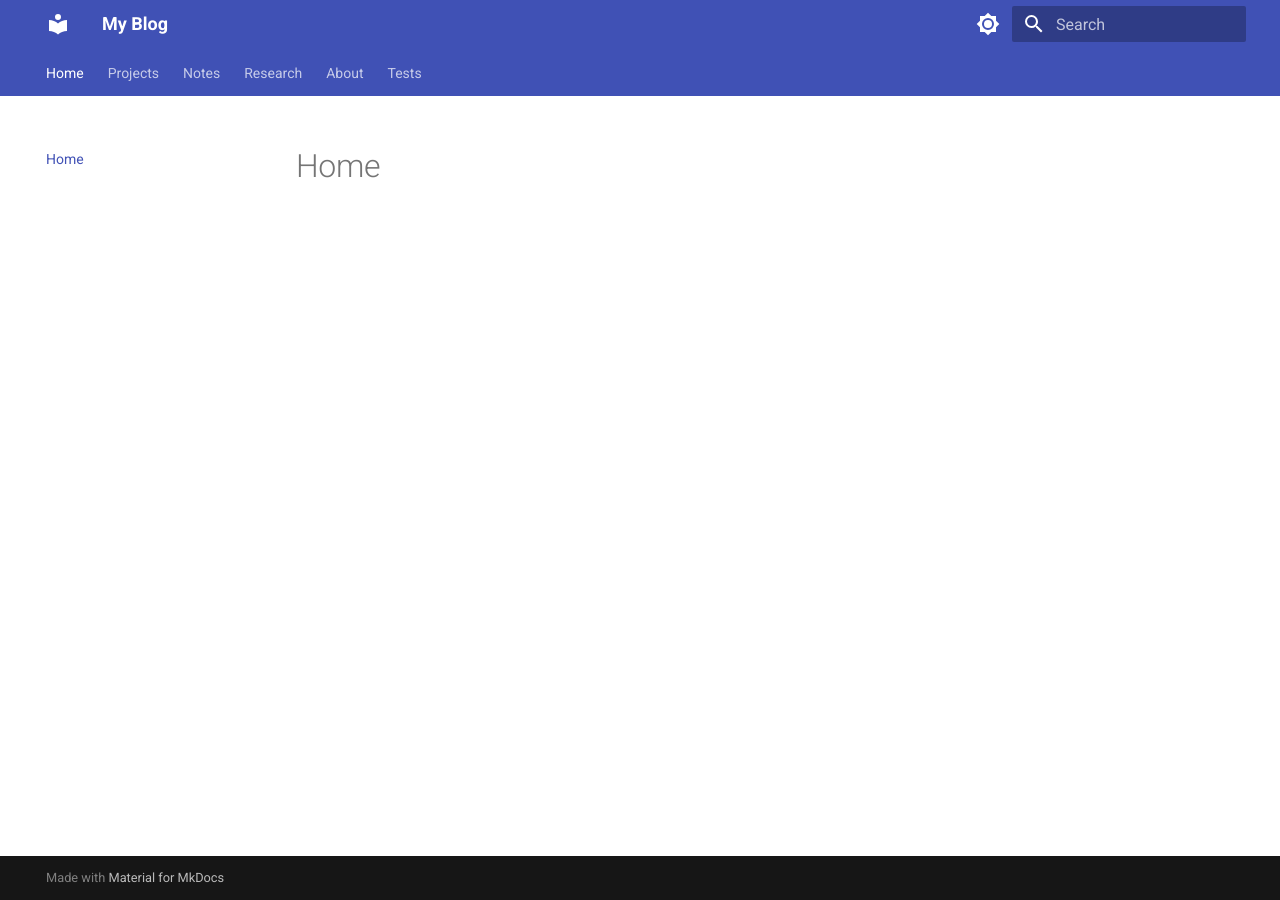
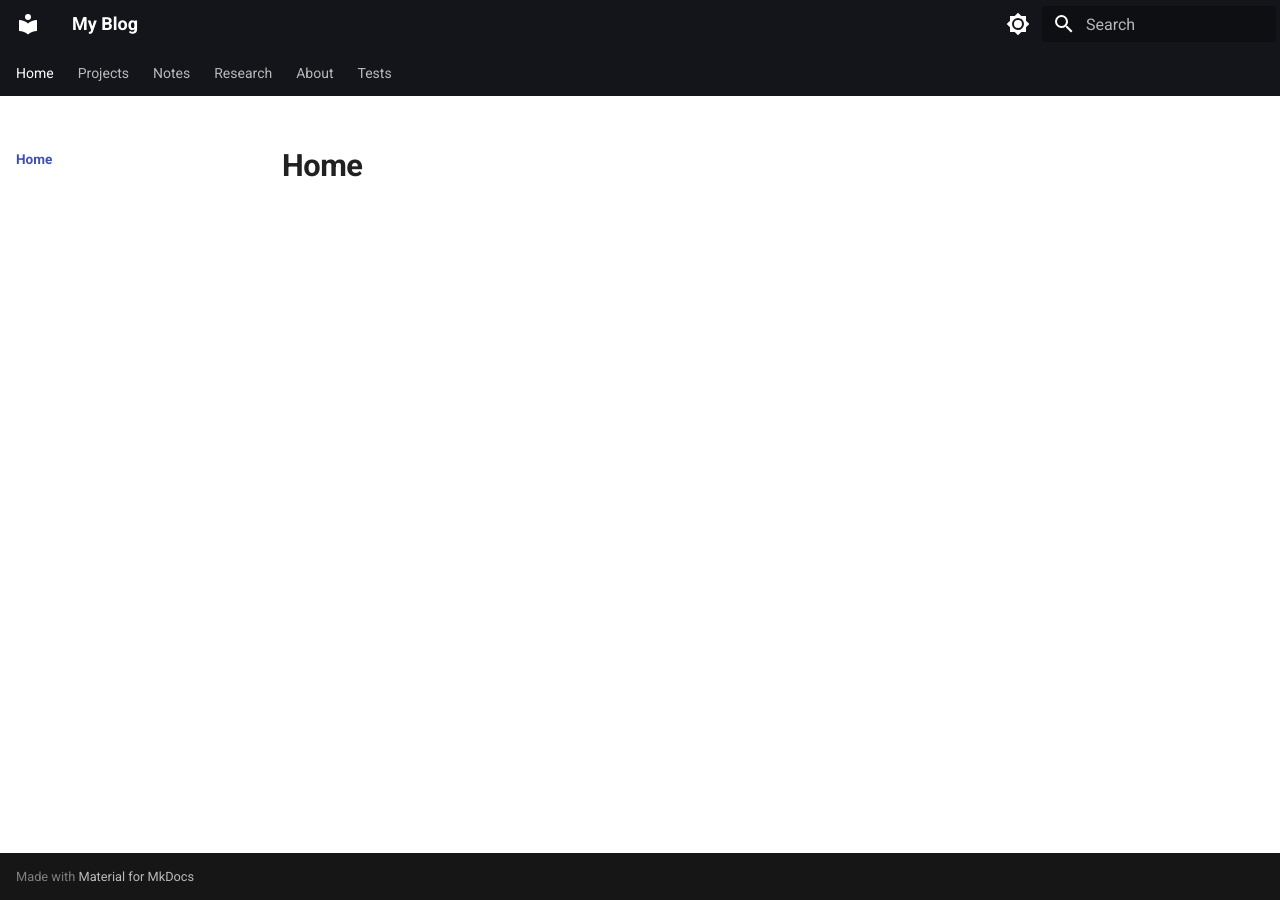
Before and after one commit to dodoaix/my-blog, an MkDocs documentation site: the page built from docs/index.md, in a window 1280 px wide. Built offline with MkDocs 1.6.1 and Material for MkDocs 9.7.7, drawn with Linux system fonts in a browser that asks for light colours.

Commit message:
style: refine research blog presentation

```diff
--- /dev/null
+++ b/docs/stylesheets/extra.css
@@ -0,0 +1,183 @@
+/* Minimal reading-oriented adjustments for research and technical writing. */
+:root {
+  --research-content-width: 44rem;
+}
+
+/* Keep long-form content focused while leaving room for both sidebars. */
+.md-grid {
+  max-width: 72rem;
+}
+
+.md-content__inner {
+  max-width: var(--research-content-width);
+  margin-inline: auto;
+  padding-inline: 0.8rem;
+}
+
+.md-typeset {
+  font-size: 0.81rem;
+  line-height: 1.82;
+  text-rendering: optimizeLegibility;
+}
+
+.md-typeset p {
+  margin-block: 0.9em;
+}
+
+/* Restrained heading scale with clearer section rhythm. */
+.md-typeset h1 {
+  margin: 0 0 1.2em;
+  color: var(--md-default-fg-color);
+  font-size: 1.9em;
+  font-weight: 600;
+  letter-spacing: -0.015em;
+}
+
+.md-typeset h2 {
+  margin: 2.1em 0 0.75em;
+  font-size: 1.48em;
+  font-weight: 600;
+  letter-spacing: -0.01em;
+}
+
+.md-typeset h3 {
+  margin: 1.7em 0 0.65em;
+  font-size: 1.18em;
+  font-weight: 600;
+}
+
+/* Reduce navigation weight without weakening the active location. */
+.md-nav {
+  font-size: 0.68rem;
+  line-height: 1.45;
+}
+
+.md-nav__link {
+  color: var(--md-default-fg-color--light);
+}
+
+.md-nav__link:is(:focus, :hover) {
+  color: var(--md-accent-fg-color);
+}
+
+.md-nav__link--active {
+  color: var(--md-accent-fg-color);
+  font-weight: 600;
+}
+
+.md-sidebar--secondary .md-nav {
+  font-size: 0.64rem;
+}
+
+.md-sidebar--secondary .md-nav__link:not(.md-nav__link--active) {
+  color: var(--md-default-fg-color--lighter);
+}
+
+/* Code remains compact, readable, and horizontally scrollable. */
+.md-typeset pre {
+  overflow-x: auto;
+}
+
+.md-typeset pre > code {
+  font-size: 0.72rem;
+  line-height: 1.65;
+}
+
+.md-typeset :not(pre) > code {
+  border: 0.05rem solid var(--md-default-fg-color--lightest);
+  background-color: var(--md-code-bg-color);
+}
+
+/* Lightweight tables for experimental results and paper comparisons. */
+.md-typeset__scrollwrap {
+  max-width: 100%;
+  margin-inline: 0;
+  overflow-x: auto;
+  text-align: center;
+}
+
+.md-typeset__table {
+  display: inline-block;
+  max-width: none;
+  padding-inline: 0;
+  text-align: left;
+  vertical-align: top;
+}
+
+.md-typeset table:not([class]) {
+  margin-inline: auto;
+  border-color: var(--md-default-fg-color--lightest);
+  box-shadow: none;
+  font-size: 0.7rem;
+}
+
+.md-typeset table:not([class]) th {
+  background-color: var(--md-default-fg-color--lightest);
+  font-weight: 600;
+}
+
+/* Images and figures stay inside the article column without decoration. */
+.md-typeset img {
+  display: block;
+  max-width: 100%;
+  height: auto;
+  margin-inline: auto;
+}
+
+.md-typeset figure {
+  max-width: 100%;
+  margin: 1.5em auto;
+}
+
+.md-typeset figcaption {
+  margin: 0.6em auto 0;
+  color: var(--md-default-fg-color--light);
+  font-size: 0.7rem;
+  font-style: normal;
+  line-height: 1.55;
+}
+
+/* Large display equations may scroll on narrow screens instead of overflowing. */
+.md-typeset div.arithmatex,
+.md-typeset mjx-container[display="true"] {
+  max-width: 100%;
+  margin-block: 1.35em;
+  overflow-x: auto;
+  overflow-y: hidden;
+}
+
+/* Preserve Material's Mermaid theming and only constrain its layout. */
+.md-typeset .mermaid {
+  max-width: 100%;
+  overflow-x: auto;
+  text-align: center;
+}
+
+.md-typeset .mermaid svg {
+  max-width: 100%;
+  height: auto;
+}
+
+/* Keep supporting components flat and secondary to the article. */
+.md-typeset .admonition,
+.md-typeset details {
+  border-radius: 0.1rem;
+  box-shadow: none;
+}
+
+@media screen and (max-width: 59.984375em) {
+  .md-content__inner {
+    max-width: none;
+    margin-inline: 0;
+    padding-inline: 0.8rem;
+  }
+
+  .md-typeset {
+    font-size: 0.8rem;
+    line-height: 1.78;
+  }
+
+  .md-typeset h1 {
+    font-size: 1.75em;
+  }
+}
--- a/mkdocs.yml
+++ b/mkdocs.yml
@@ -14,11 +14,15 @@ theme:
   palette:
     - media: "(prefers-color-scheme: light)"
       scheme: default
+      primary: black
+      accent: blue grey
       toggle:
         icon: material/brightness-7
         name: Switch to dark mode
     - media: "(prefers-color-scheme: dark)"
       scheme: slate
+      primary: black
+      accent: blue grey
       toggle:
         icon: material/brightness-4
         name: Switch to light mode
@@ -28,6 +32,7 @@ plugins:
 
 markdown_extensions:
   - attr_list
+  - md_in_html
   - footnotes
   - tables
   - admonition
@@ -46,10 +51,14 @@ markdown_extensions:
   - pymdownx.tabbed:
       alternate_style: true
   - pymdownx.tilde
+  - pymdownx.blocks.caption
 
 extra_javascript:
   - javascripts/mathjax.js
   - https://unpkg.com/mathjax@3/es5/tex-mml-chtml.js
+
+extra_css:
+  - stylesheets/extra.css
 
 nav:
   - Home: index.md
```
